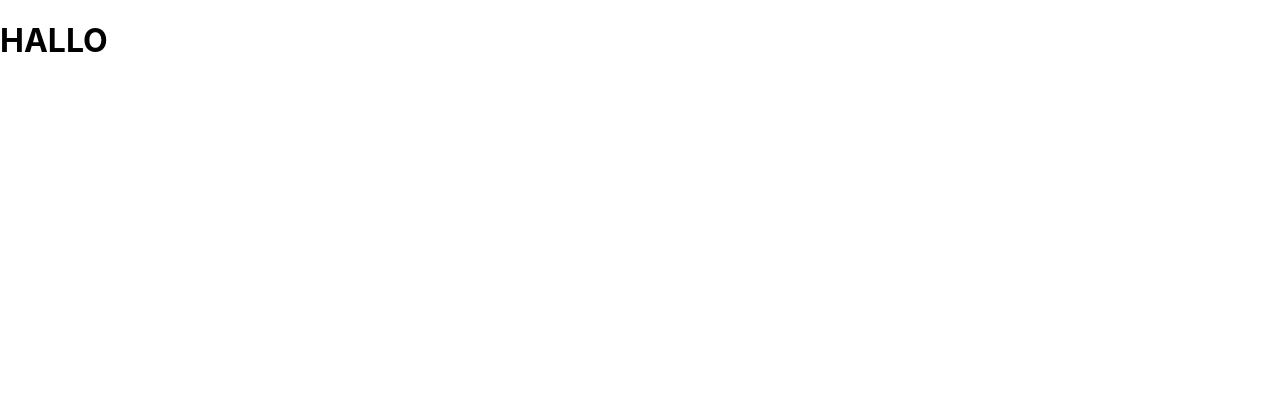
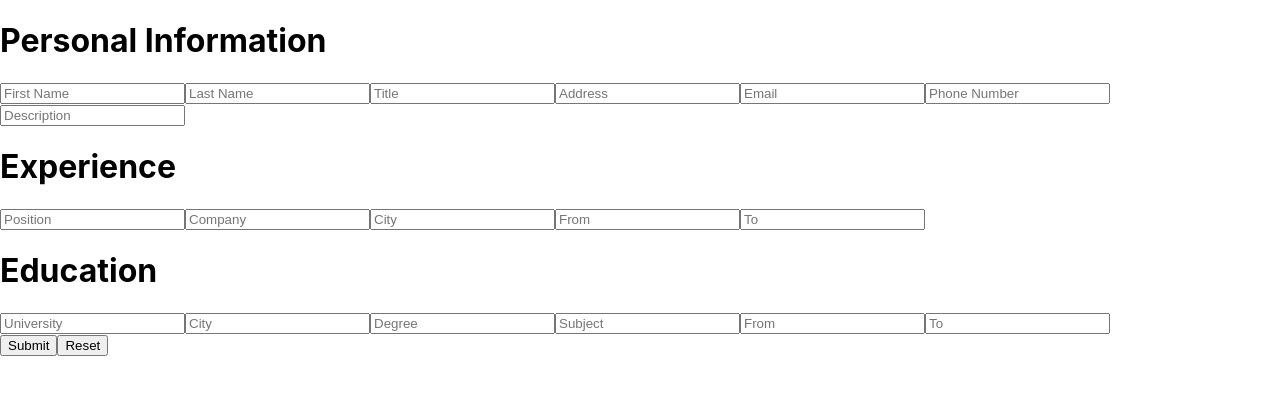
Before and after one commit to EdgarV-95/cv_application_react, a React (Create React App) app: page / in a window 1280 px wide. Shown: the top 394 px of the page. Built offline with nearby package versions, Linux system fonts and the light colour scheme; the HTML template or start-up script is replaced by a standard one.

Commit message:
feat: Added form inputs.

```diff
--- a/src/App.js
+++ b/src/App.js
@@ -1,7 +1,179 @@
+import { useState } from 'react';
 import './App.css';
 
 function App() {
-  return <h1>HALLO</h1>;
+  // Personal Information
+  const [firstName, setFirstName] = useState('');
+  const [secondName, setSecondName] = useState('');
+  const [title, setTitle] = useState('');
+  // const [photo, setPhoto] = useState('');
+  const [address, setAddress] = useState('');
+  const [email, setEmail] = useState('');
+  const [mobile, setMobile] = useState('');
+  const [description, setDescription] = useState('');
+
+  // Experience
+  const [position, setPosition] = useState('');
+  const [company, setCompany] = useState('');
+  const [city, setCity] = useState('');
+  const [addressFrom, setAddressFrom] = useState('');
+  const [addressTo, setAddressTo] = useState('');
+
+  // Education
+  const [univeristy, setUniversity] = useState('');
+  const [uniCity, setUniCity] = useState('');
+  const [degree, setDegree] = useState('');
+  const [subject, setSubject] = useState('');
+  const [uniAddressFrom, setUniAddressFrom] = useState('');
+  const [uniAddressTo, setUniAddressTo] = useState('');
+
+  return (
+    <div className="main">
+      <form
+        onSubmit={(e) => {
+          e.preventDefault();
+          console.log(firstName);
+          console.log(secondName);
+          console.log(email);
+          console.log(mobile);
+        }}
+      >
+        {/* Personal Information */}
+        <div className="personal-information">
+          <h1>Personal Information</h1>
+          <input
+            type="text"
+            value={firstName}
+            placeholder="First Name"
+            onChange={(e) => setFirstName(e.target.value)}
+          />
+          <input
+            type="text"
+            value={secondName}
+            placeholder="Last Name"
+            onChange={(e) => setSecondName(e.target.value)}
+          />
+          <input
+            type="text"
+            value={title}
+            placeholder="Title "
+            onChange={(e) => setTitle(e.target.value)}
+          />
+          {/* <input
+            type="image"
+            alt="profile-pic"
+            value={photo}
+            placeholder="Photo"
+            onChange={(e) => setPhoto(e.target.value)}
+          /> */}
+          <input
+            type="text"
+            value={address}
+            placeholder="Address "
+            onChange={(e) => setAddress(e.target.value)}
+          />
+          <input
+            type="email"
+            value={email}
+            placeholder="Email"
+            onChange={(e) => setEmail(e.target.value)}
+          />
+          <input
+            type="tel"
+            value={mobile}
+            placeholder="Phone Number"
+            onChange={(e) => setMobile(e.target.value)}
+          />
+          <input
+            type="text"
+            value={description}
+            placeholder="Description"
+            onChange={(e) => setDescription(e.target.value)}
+          />
+        </div>
+
+        {/* Experience */}
+        <div className="experience">
+          <h1>Experience</h1>
+          <input
+            type="text"
+            value={position}
+            placeholder="Position"
+            onChange={(e) => setPosition(e.target.value)}
+          />
+          <input
+            type="text"
+            value={company}
+            placeholder="Company"
+            onChange={(e) => setCompany(e.target.value)}
+          />
+          <input
+            type="text"
+            value={city}
+            placeholder="City"
+            onChange={(e) => setCity(e.target.value)}
+          />
+          <input
+            type="text"
+            value={addressFrom}
+            placeholder="From"
+            onChange={(e) => setAddressFrom(e.target.value)}
+          />
+          <input
+            type="text"
+            value={addressTo}
+            placeholder="To"
+            onChange={(e) => setAddressTo(e.target.value)}
+          />
+        </div>
+
+        {/* Education */}
+        <div className="education">
+          <h1>Education</h1>
+          <input
+            type="text"
+            value={univeristy}
+            placeholder="University"
+            onChange={(e) => setUniversity(e.target.value)}
+          />
+          <input
+            type="text"
+            value={uniCity}
+            placeholder="City"
+            onChange={(e) => setUniCity(e.target.value)}
+          />
+          <input
+            type="text"
+            value={degree}
+            placeholder="Degree"
+            onChange={(e) => setDegree(e.target.value)}
+          />
+          <input
+            type="text"
+            value={subject}
+            placeholder="Subject"
+            onChange={(e) => setSubject(e.target.value)}
+          />
+          <input
+            type="text"
+            value={uniAddressFrom}
+            placeholder="From"
+            onChange={(e) => setUniAddressFrom(e.target.value)}
+          />
+          <input
+            type="text"
+            value={uniAddressTo}
+            placeholder="To"
+            onChange={(e) => setUniAddressTo(e.target.value)}
+          />
+        </div>
+        <div className="buttons">
+          <button>Submit</button>
+          <button>Reset</button>
+        </div>
+      </form>
+    </div>
+  );
 }
 
 export default App;
```
